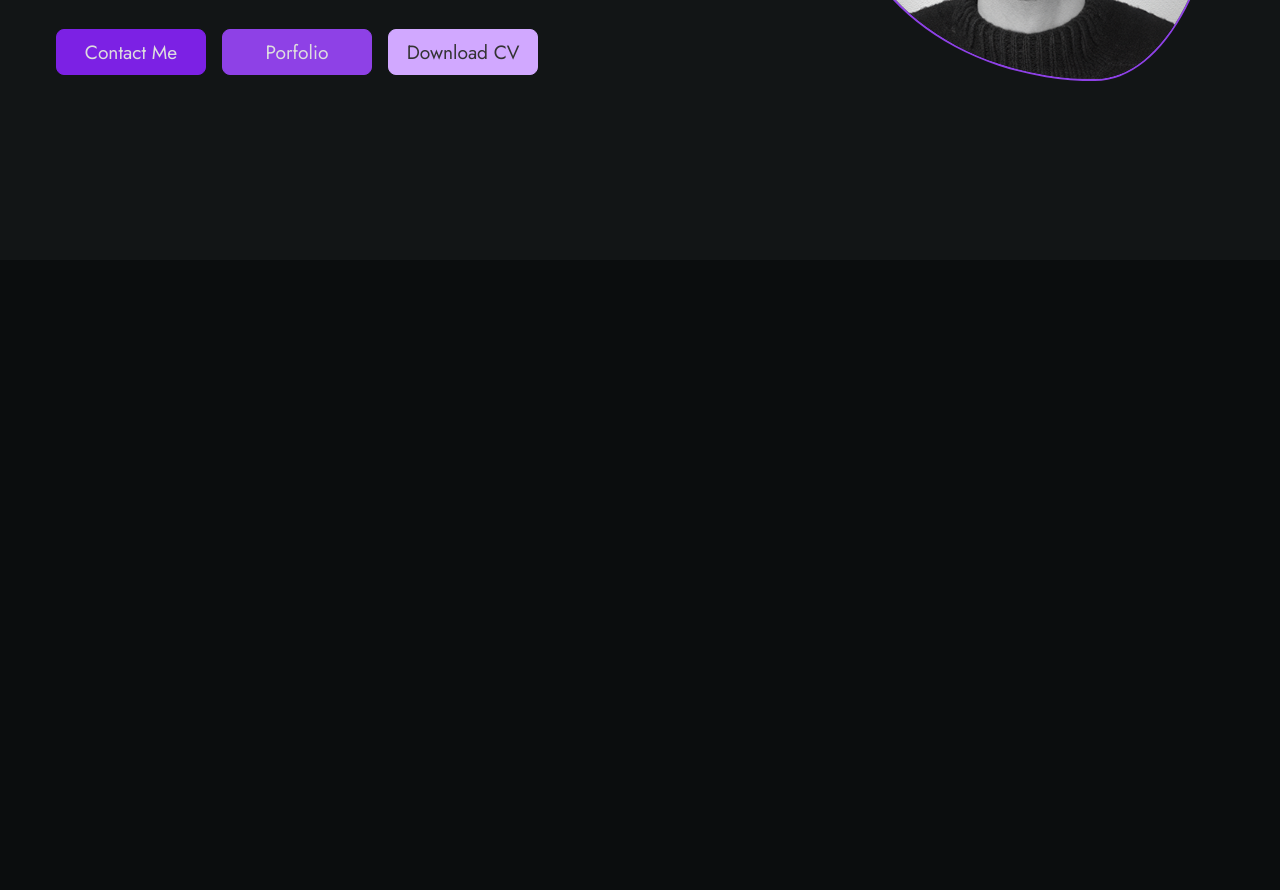
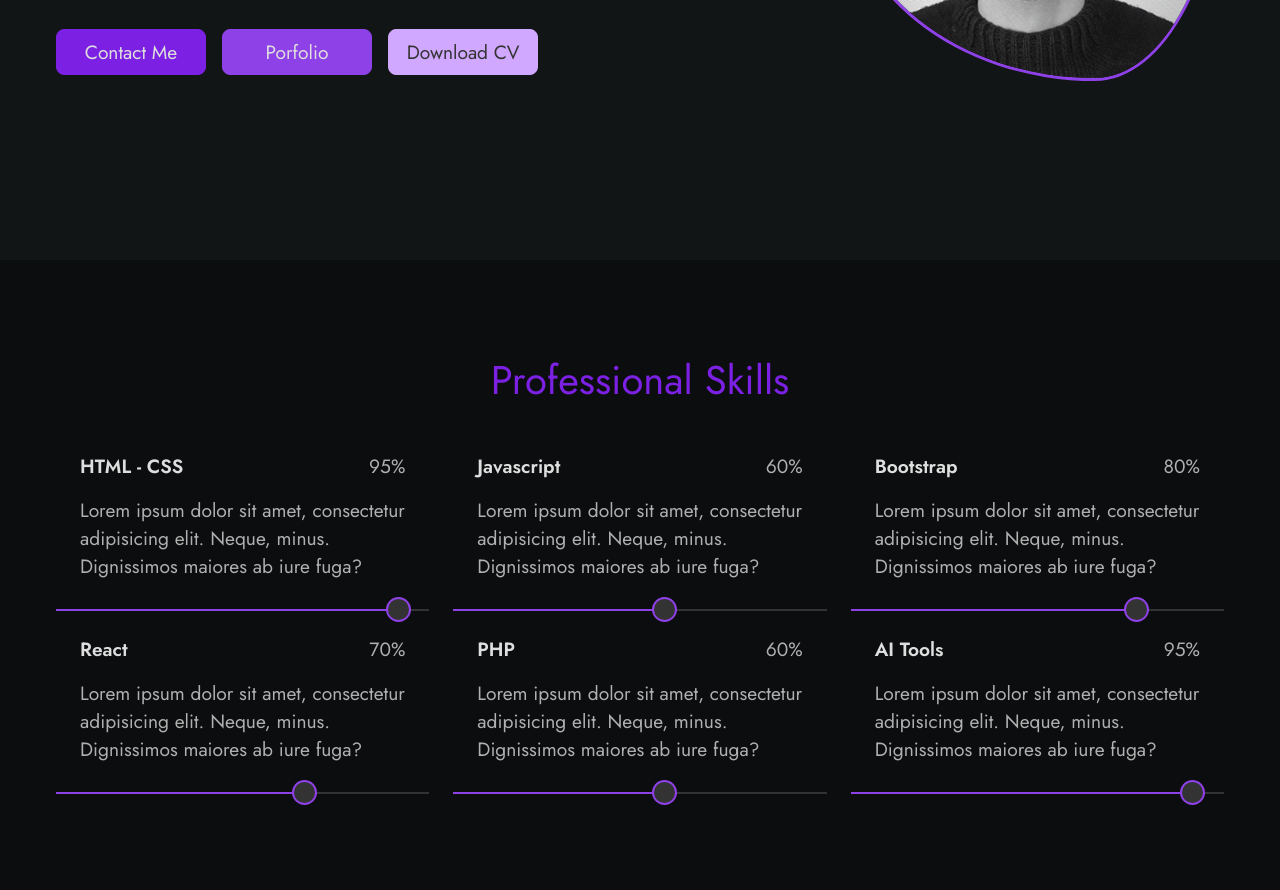
Before and after one commit to enesyaa/Personel_Portfolio_Website_v2, a plain HTML site: page index.html in a window 1280 px wide. Shown: the part 540-1430 px from the top of the page. Before the commit the page ends 800 px from the top, so only its background shows below. Drawn offline with Linux system fonts and the light colour scheme.

Commit message:
Skills section added

```diff
--- a/assets/css/style.css
+++ b/assets/css/style.css
@@ -85,7 +85,19 @@ img {
   display: grid;
   gap: 1.5rem;
 }
-
+.section {
+  padding-block: 6rem;
+}
+.section-title {
+  font-size: var(--h1-font-size);
+  font-weight: var(--weight-400);
+  line-height: 1.2;
+  margin-bottom: 1.5rem;
+}
+.title-center {
+  text-align: center;
+  margin-bottom: 3rem;
+}
 /*=============== HEADER & NAV ===============*/
 .header {
   background-color: var(--body-color);
@@ -106,7 +118,7 @@ img {
   color: var(--first-color);
   font-size: var(--h2-font-size);
   text-decoration: underline;
-  border: 1px solid var(--first-color);
+
   line-height: 1;
   border-radius: 5px 10px 0px 0;
 }
@@ -192,7 +204,7 @@ img {
 }
 .about-img-wrapper img {
   animation: animate-img 6s ease-in-out infinite;
-  border: 2px solid var(--first-color);
+  border: 3px solid var(--first-color);
 }
 @keyframes animate-img {
   0% {
@@ -205,3 +217,58 @@ img {
     border-radius: 65% 35% 29% 71% / 55% 30% 70% 45%;
   }
 }
+/*===================Skills======================*/
+.skills {
+  background-color: var(--body-color);
+}
+.skills-main-title {
+  color: var(--first-color-dark);
+}
+.skills-cont {
+  grid-template-columns: repeat(3, 1fr);
+  grid-row: 4rem;
+}
+.skill-bar,
+.skill-percentage {
+  height: 2px;
+}
+.skill-bar {
+  background-color: var(--border-color);
+}
+.skill-percentage {
+  background-color: var(--first-color);
+  position: relative;
+}
+.skill-percentage span {
+  position: absolute;
+  border: 2px var(--first-color) solid;
+  background-color: var(--border-color);
+  top: -0.75rem;
+  right: 0;
+  width: 25px;
+  height: 25px;
+  border-radius: 50%;
+}
+.skills-titles {
+  display: flex;
+  justify-content: space-between;
+  align-items: center;
+}
+.skills-titles,
+.skill-desc {
+  padding-inline: 1.5rem;
+}
+
+.skill-name {
+  font-size: var(--larger-font-size);
+}
+
+.skills-no {
+  color: var(--title-color);
+  font-size: var(--larger-font-size);
+  font-weight: var(--weight-600);
+}
+
+.skill-desc {
+  margin-block: 1rem 1.8rem;
+}
--- a/index.html
+++ b/index.html
@@ -24,10 +24,7 @@
         <a href="#home" class="nav-logo">enesyaa.</a>
         <ul class="nav-list">
           <li class="nav-item">
-            <a href="#About" class="nav-link active-link">About Me</a>
-          </li>
-          <li class="nav-item">
-            <a href="#experience" class="nav-link">Experience</a>
+            <a href="#about" class="nav-link active-link">About Me</a>
           </li>
           <li class="nav-item">
             <a href="#skills" class="nav-link">Skills</a>
@@ -67,5 +64,112 @@
         </dic>
       </div>
     </section>
+
+    <section class="skills section" id="skills">
+      <h2 class="section-title title-center skills-main-title">
+        Professional Skills
+      </h2>
+
+      <div class="skills-cont container grid">
+        <div class="skills-item">
+          <div class="skills-titles">
+            <h3 class="skill-name">HTML - CSS</h3>
+            <span class="skill-no">95%</span>
+          </div>
+
+          <p class="skill-desc">
+            Lorem ipsum dolor sit amet, consectetur adipisicing elit. Neque,
+            minus. Dignissimos maiores ab iure fuga?
+          </p>
+
+          <div class="skill-bar">
+            <div class="skill-percentage" style="width: 95%">
+              <span></span>
+            </div>
+          </div>
+        </div>
+        <div class="skills-item">
+          <div class="skills-titles">
+            <h3 class="skill-name">Javascript</h3>
+            <span class="skill-no">60%</span>
+          </div>
+
+          <p class="skill-desc">
+            Lorem ipsum dolor sit amet, consectetur adipisicing elit. Neque,
+            minus. Dignissimos maiores ab iure fuga?
+          </p>
+
+          <div class="skill-bar">
+            <div class="skill-percentage" style="width: 60%"><span></span></div>
+          </div>
+        </div>
+        <div class="skills-item">
+          <div class="skills-titles">
+            <h3 class="skill-name">Bootstrap</h3>
+            <span class="skill-no">80%</span>
+          </div>
+
+          <p class="skill-desc">
+            Lorem ipsum dolor sit amet, consectetur adipisicing elit. Neque,
+            minus. Dignissimos maiores ab iure fuga?
+          </p>
+
+          <div class="skill-bar">
+            <div class="skill-percentage" style="width: 80%"><span></span></div>
+          </div>
+        </div>
+        <div class="skills-item">
+          <div class="skills-titles">
+            <h3 class="skill-name">React</h3>
+            <span class="skill-no">70%</span>
+          </div>
+
+          <p class="skill-desc">
+            Lorem ipsum dolor sit amet, consectetur adipisicing elit. Neque,
+            minus. Dignissimos maiores ab iure fuga?
+          </p>
+
+          <div class="skill-bar">
+            <div class="skill-percentage" style="width: 70%">
+              <span></span>
+            </div>
+          </div>
+        </div>
+        <div class="skills-item">
+          <div class="skills-titles">
+            <h3 class="skill-name">PHP</h3>
+            <span class="skill-no">60%</span>
+          </div>
+
+          <p class="skill-desc">
+            Lorem ipsum dolor sit amet, consectetur adipisicing elit. Neque,
+            minus. Dignissimos maiores ab iure fuga?
+          </p>
+
+          <div class="skill-bar">
+            <div class="skill-percentage" style="width: 60%">
+              <span></span>
+            </div>
+          </div>
+        </div>
+        <div class="skills-item">
+          <div class="skills-titles">
+            <h3 class="skill-name">AI Tools</h3>
+            <span class="skill-no">95%</span>
+          </div>
+
+          <p class="skill-desc">
+            Lorem ipsum dolor sit amet, consectetur adipisicing elit. Neque,
+            minus. Dignissimos maiores ab iure fuga?
+          </p>
+
+          <div class="skill-bar">
+            <div class="skill-percentage" style="width: 95%">
+              <span></span>
+            </div>
+          </div>
+        </div>
+      </div>
+    </section>
   </body>
 </html>
```
